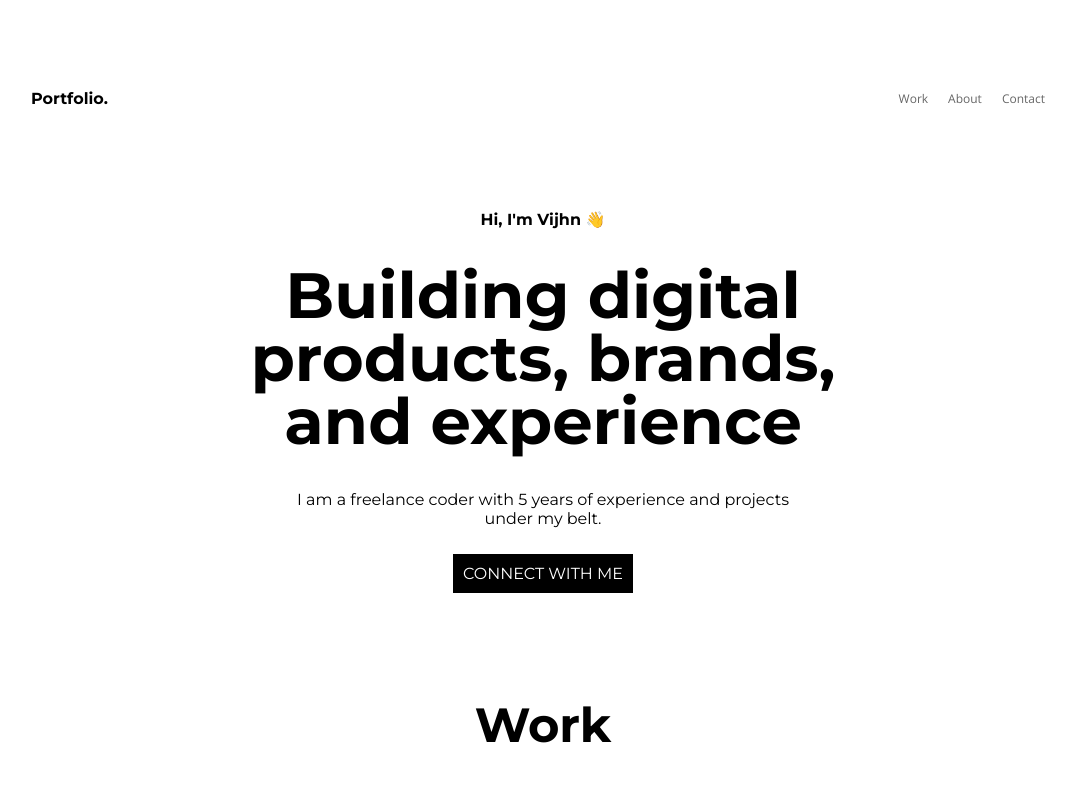
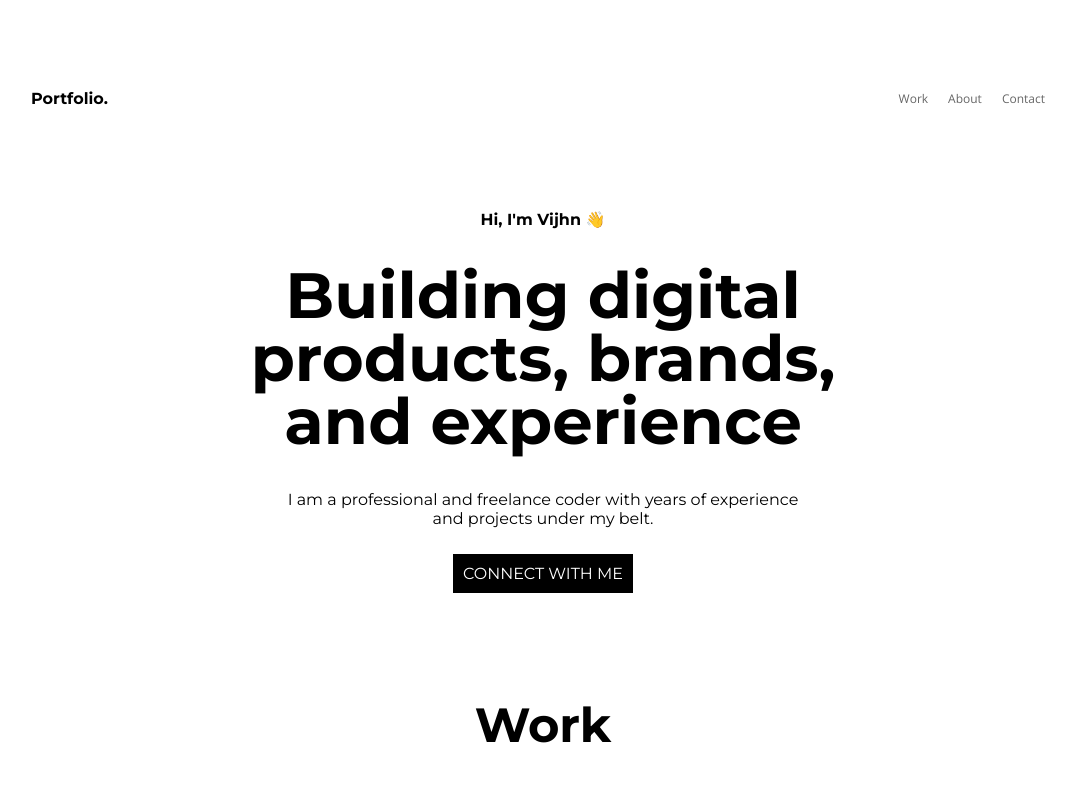
Before and after one commit to VijhnAustin/VijhnAustin, a Gatsby site: page / in a window 1280 px wide. Shown: the top 785 px of the page, without its empty margins (97-1173 px from the left). Built offline with nearby package versions, Linux system fonts and the light colour scheme; Gatsby itself is replaced by a stand-in of ours; grey boxes are pictures that could not be loaded.

Commit message:
Update yourdata.js
small change to header paragraph

```diff
--- a/src/yourdata.js
+++ b/src/yourdata.js
@@ -29,7 +29,7 @@ export default {
   ],
   //   Header Paragraph
   headerParagraph:
-    "I am a freelance coder with 5 years of experience and projects under my belt.",
+    "I am a professional and freelance coder with years of experience and projects under my belt.",
 
   //Contact Email
   contactEmail: "vijhn.austin@gmail.com",
```
